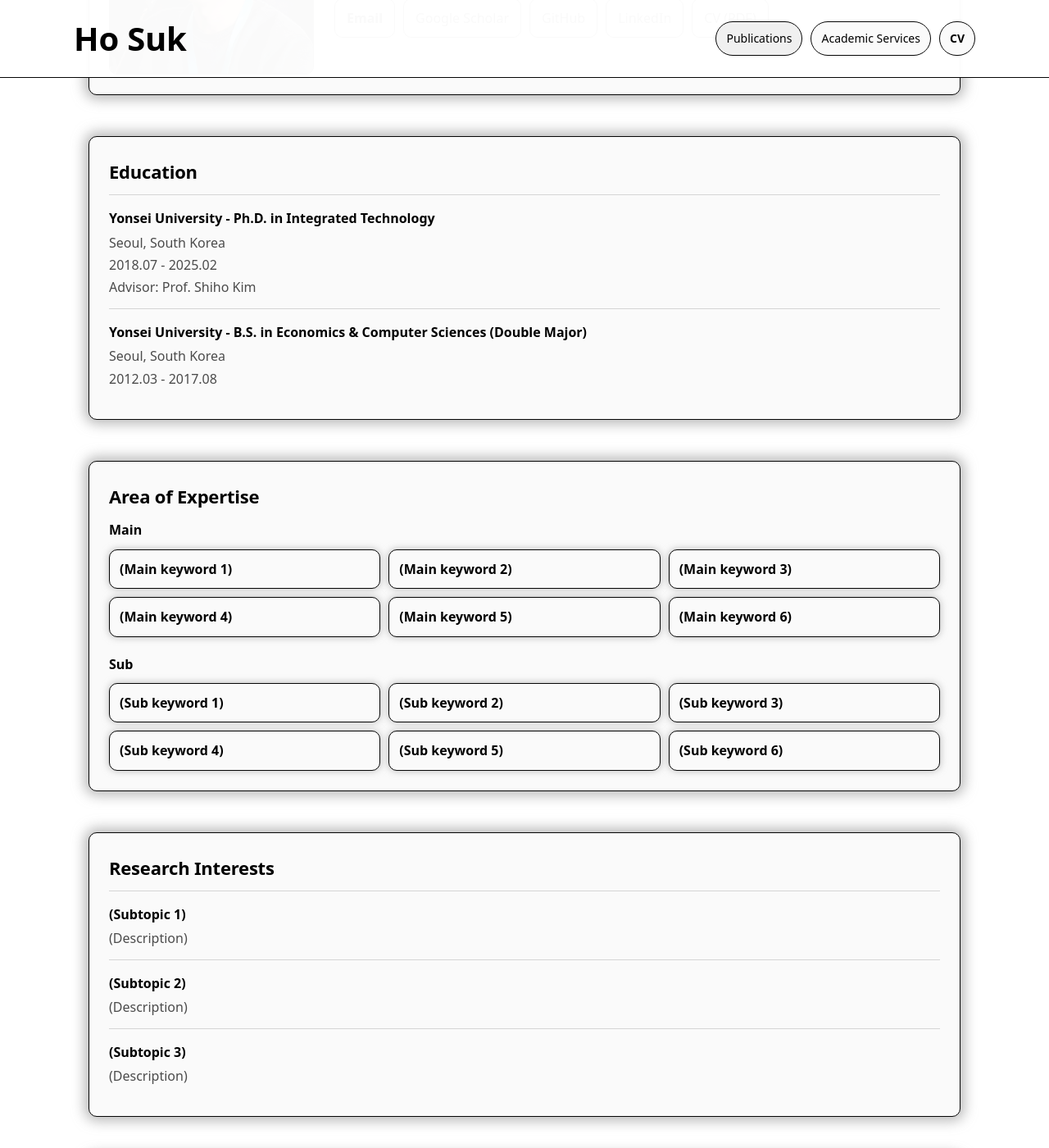
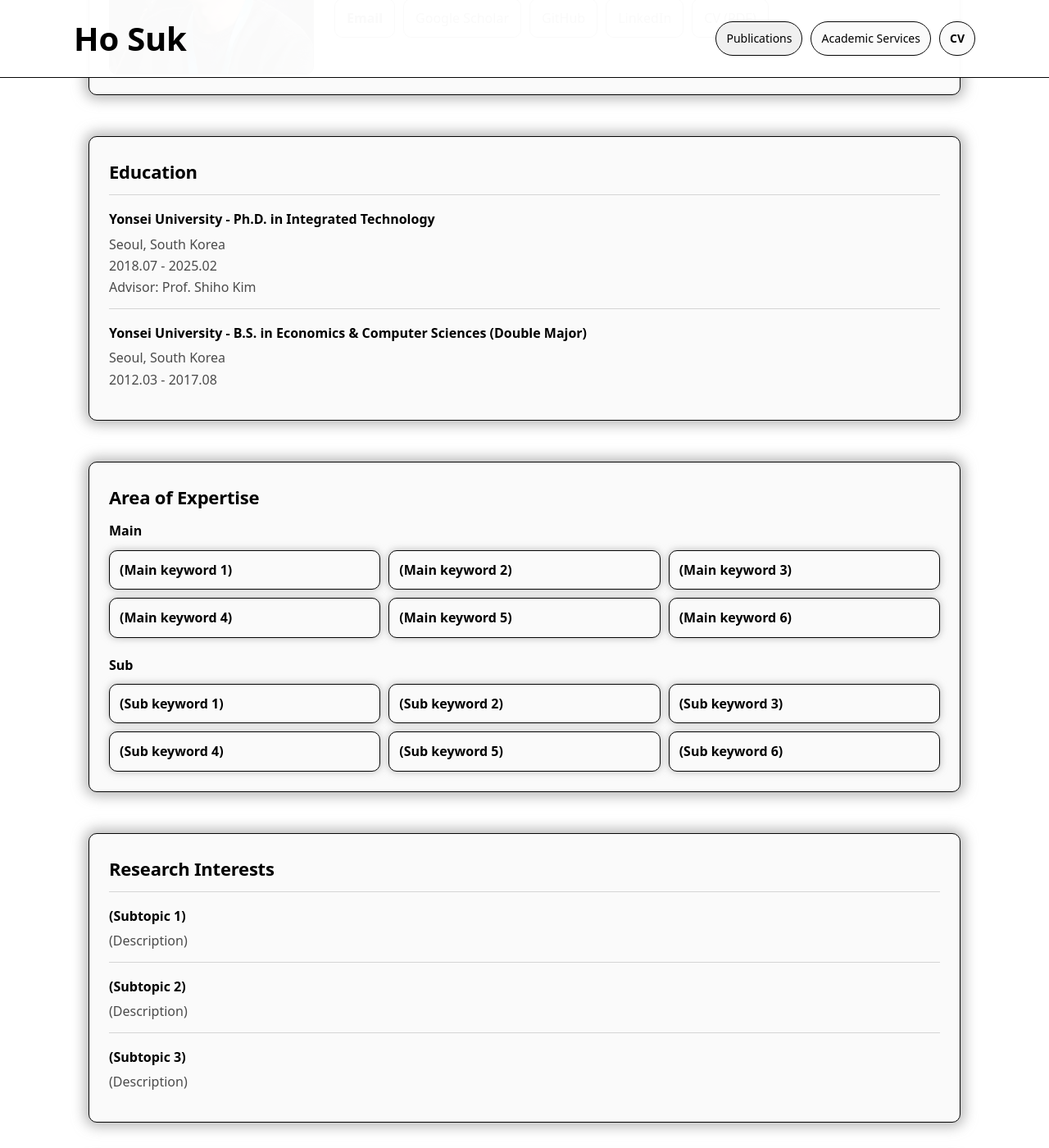
Before and after one commit to ho-suk-93/ho-suk-93.github.io, a Jekyll site: the page built from index.md, in a window 1280 px wide and 1400 px high, scrolled down 353 px. Shown: the whole window at 82% size. Built offline with Jekyll 4.4.1, drawn with Linux system fonts in a browser that asks for light colours.

Commit message:
Update style.scss

```diff
--- a/assets/css/style.scss
+++ b/assets/css/style.scss
@@ -221,11 +221,11 @@ a:hover{ text-decoration:underline; }
   padding-top:0;
 }
 .item-title{
-  margin: 3px 0;
+  margin: 4px 0;
   font-weight: 900;
 }
 .item-desc{
-  margin: 1px 0 0;
+  margin: 0;
   color: var(--muted);
 }
 
```
